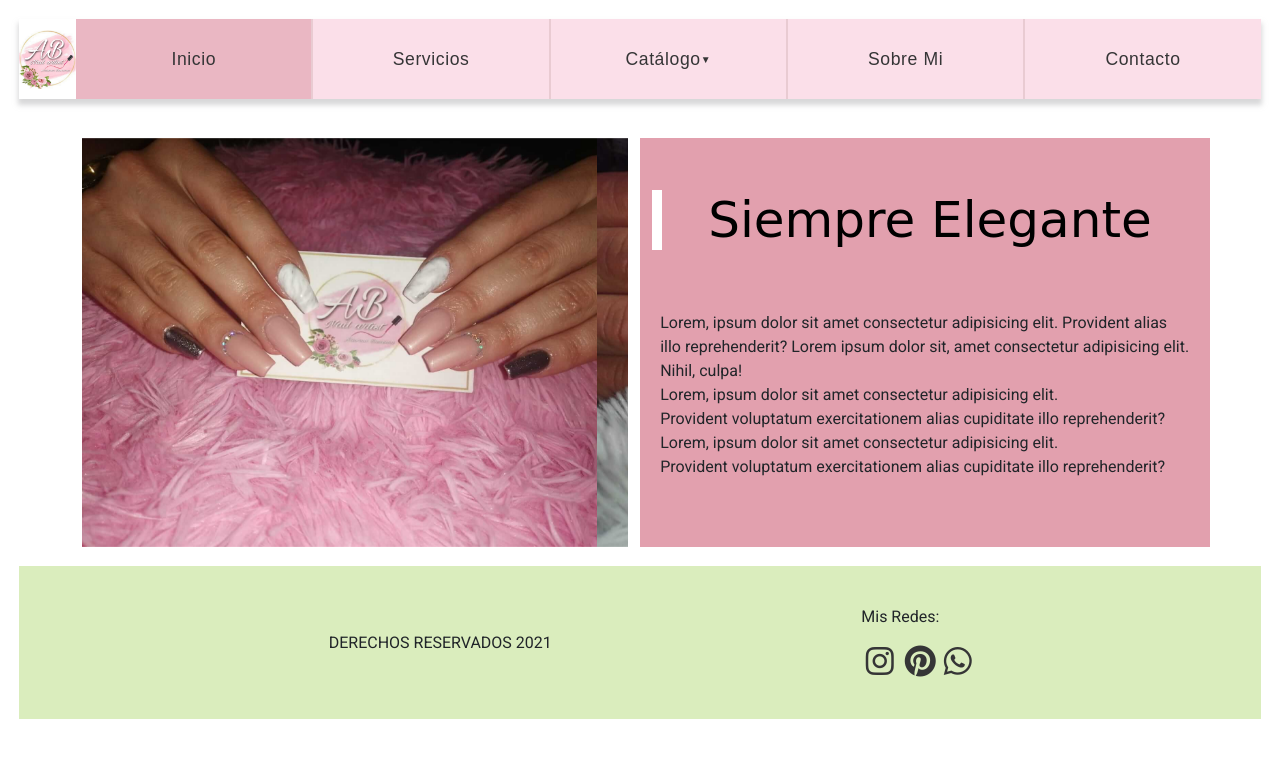
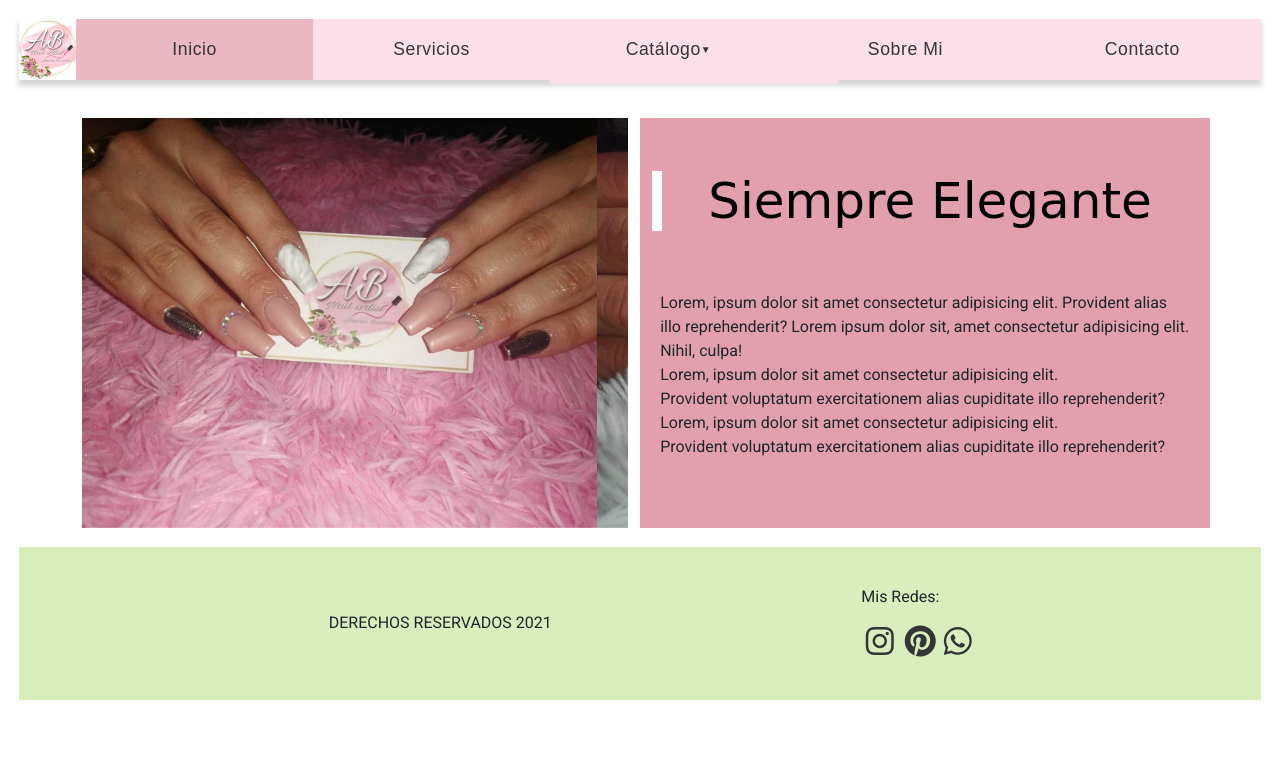
Before and after one commit to paaulaisabella/MiPrimerDesarrolloWeb, a website: page index.html in a window 1280 px wide. Drawn offline with nearby package versions, Linux system fonts and the light colour scheme; a web font is replaced by a local one.

Commit message:
sigo en proceso de arreglar el menú

```diff
--- a/scss/_header.scss
+++ b/scss/_header.scss
@@ -3,7 +3,7 @@ header{
     display: flex;
     justify-content: space-between;
     align-items: center;
-    height: 10vh;
+    height: 3.8rem;
     box-shadow: 0px 5px 5px 1px hsla(240, 1%, 70%, 0.502);
 }
 
@@ -29,7 +29,6 @@ nav{
 
 .menu{
     display: flex;
-    justify-content: space-around;
     width: 100%;
     padding: 0;
     margin: 0;
@@ -40,14 +39,10 @@ nav{
         &:hover .submenu li{
         display: block;
         }
-        border-right: solid #e4c4cbc4 2px;
-        &:last-child{
-            border-right: none;
-        }
     }
 
     a{
-    padding: 8px;
+        padding: 8px;
     width: auto;
     height: 100%;
     font-size: 110%;
@@ -55,12 +50,14 @@ nav{
     font-family: 'Poppins', sans-serif;
     text-decoration: none;
     color: $azul_oscuro;
+    transition-property: color, background-color;
+    transition: 450ms;
 
     display: flex;
     justify-content: center;
     align-items: center;
     &:hover{
-    transition: 0.1s;
+        transition: 0.1s;
     color: white;
     background-color: $rosa_medio;
         }
@@ -71,23 +68,24 @@ nav{
 .submenu{
     position: absolute;
     background-color: $rosa_claro;
-    z-index: 1;
+    z-index: 100;
     width: inherit;
     padding: 0;
     margin: 0;
+    width: 18rem;
+    border: 2px solid $rosa_claro;
 
     li{
     display: none;
     width: inherit;
     height: 100%;
-    line-height: 1.3rem;
     font-size: .9rem;
     border-right: none;
+    transition: 450ms ease;
         &:last-child{
         box-shadow: 0px 4px 3px 1px hsla(0, 0%, 43%, 0.502);
         }
         a{
-
             &:hover{
                 transition: 0.1s;
                 color: white;
```
Also changed, not shown: style/style.css.
